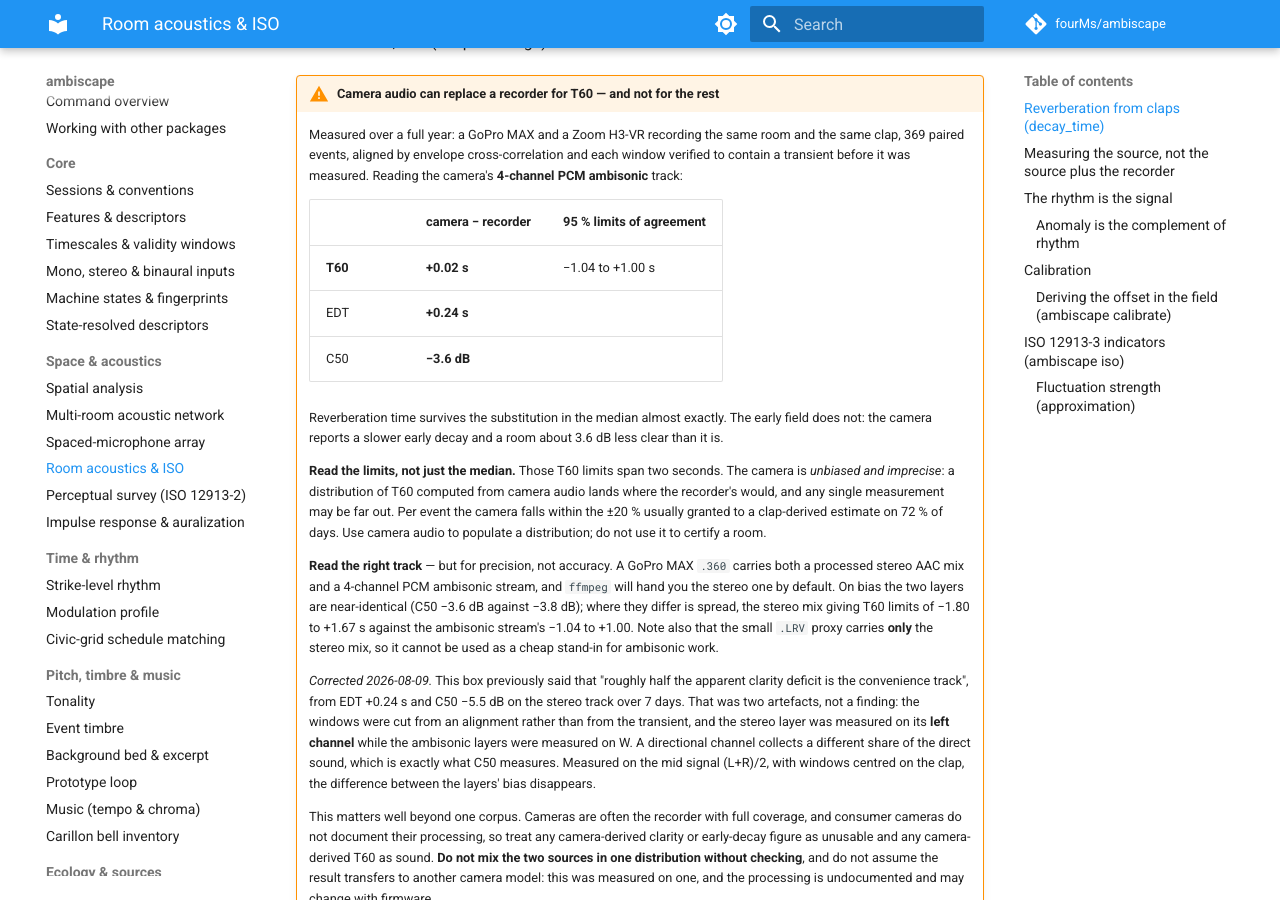
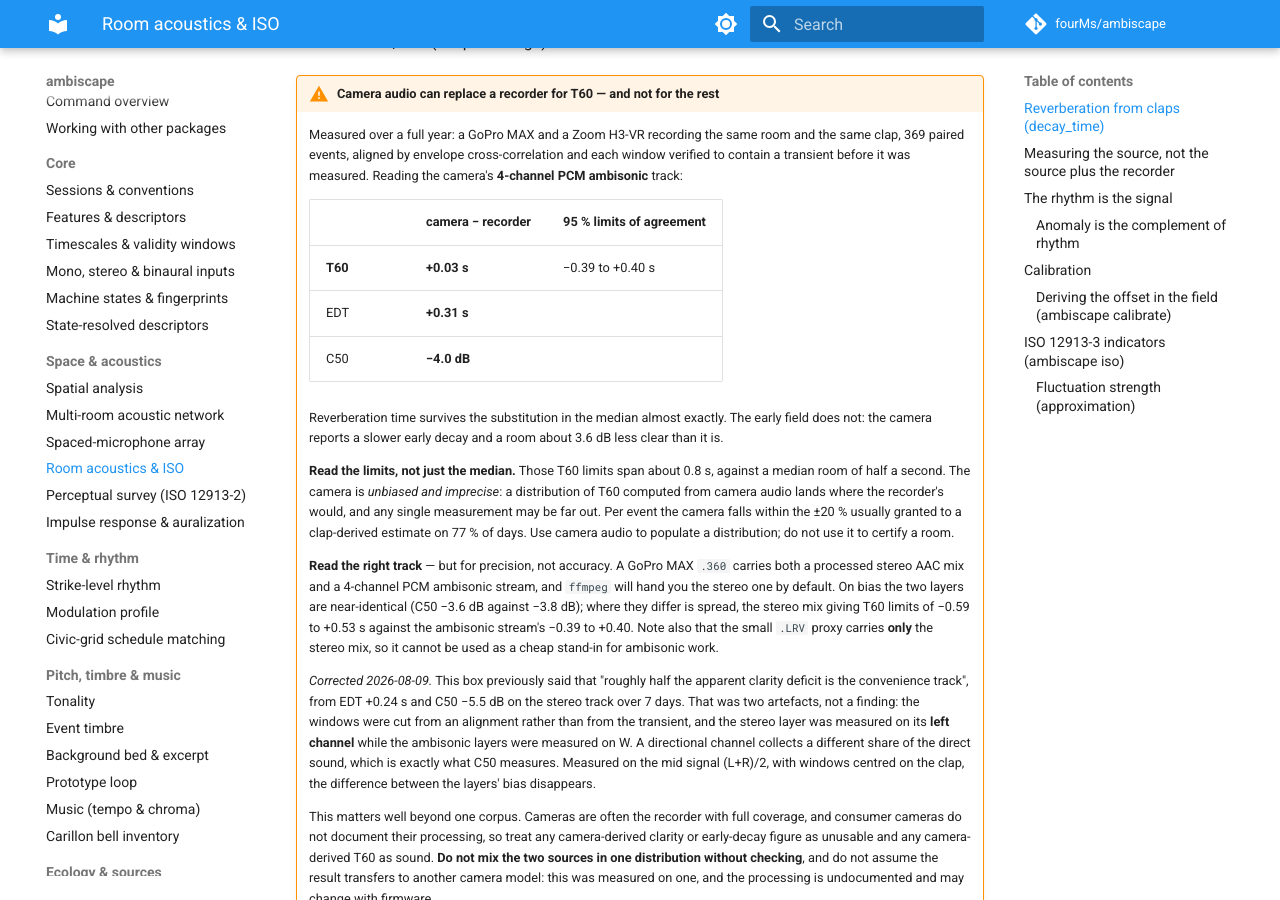
Before and after one commit to fourMs/ambiscape, an MkDocs documentation site: the page built from docs/guide/acoustics.md, in a window 1280 px wide and 900 px high, scrolled down 515 px. Built offline with MkDocs 1.6.1 and Material for MkDocs 9.7.7, drawn with Linux system fonts in a browser that asks for light colours; comment, search, counter and statistics services are not loaded.

Commit message:
Update the camera-vs-recorder figures after the estimator fix
The limits of agreement on T60 tighten from about +-1.1 s to +-0.4 s: the old
estimator's noise-inflated outliers were doing most of the widening. The
conclusion is unchanged in direction and weaker in degree -- 0.8 s of spread
against a median room of half a second is still too wide to certify a room.

Co-Authored-By: Claude Opus 5 (1M context) <noreply@anthropic.com>
Claude-Session: https://claude.ai/code/session_01TZ1T9cWFjCD93GdVrYmM4m

```diff
--- a/docs/guide/acoustics.md
+++ b/docs/guide/acoustics.md
@@ -28,27 +28,27 @@ each guarding against a failure mode common in field recordings:
 
     | | camera − recorder | 95 % limits of agreement |
     |---|---|---|
-    | **T60** | **+0.02 s** | −1.04 to +1.00 s |
-    | EDT | **+0.24 s** | |
-    | C50 | **−3.6 dB** | |
+    | **T60** | **+0.03 s** | −0.39 to +0.40 s |
+    | EDT | **+0.31 s** | |
+    | C50 | **−4.0 dB** | |
 
     Reverberation time survives the substitution in the median almost
     exactly. The early field does not: the camera reports a slower early
     decay and a room about 3.6 dB less clear than it is.
 
-    **Read the limits, not just the median.** Those T60 limits span two
-    seconds. The camera is *unbiased and imprecise*: a distribution of T60
+    **Read the limits, not just the median.** Those T60 limits span about
+    0.8 s, against a median room of half a second. The camera is *unbiased and imprecise*: a distribution of T60
     computed from camera audio lands where the recorder's would, and any
     single measurement may be far out. Per event the camera falls within the
-    ±20 % usually granted to a clap-derived estimate on 72 % of days. Use
+    ±20 % usually granted to a clap-derived estimate on 77 % of days. Use
     camera audio to populate a distribution; do not use it to certify a room.
 
     **Read the right track** — but for precision, not accuracy. A GoPro MAX
     `.360` carries both a processed stereo AAC mix and a 4-channel PCM
     ambisonic stream, and `ffmpeg` will hand you the stereo one by default.
     On bias the two layers are near-identical (C50 −3.6 dB against −3.8 dB);
-    where they differ is spread, the stereo mix giving T60 limits of −1.80
-    to +1.67 s against the ambisonic stream's −1.04 to +1.00. Note also that
+    where they differ is spread, the stereo mix giving T60 limits of −0.59
+    to +0.53 s against the ambisonic stream's −0.39 to +0.40. Note also that
     the small `.LRV` proxy carries **only** the stereo mix, so it cannot be
     used as a cheap stand-in for ambisonic work.
 
```
